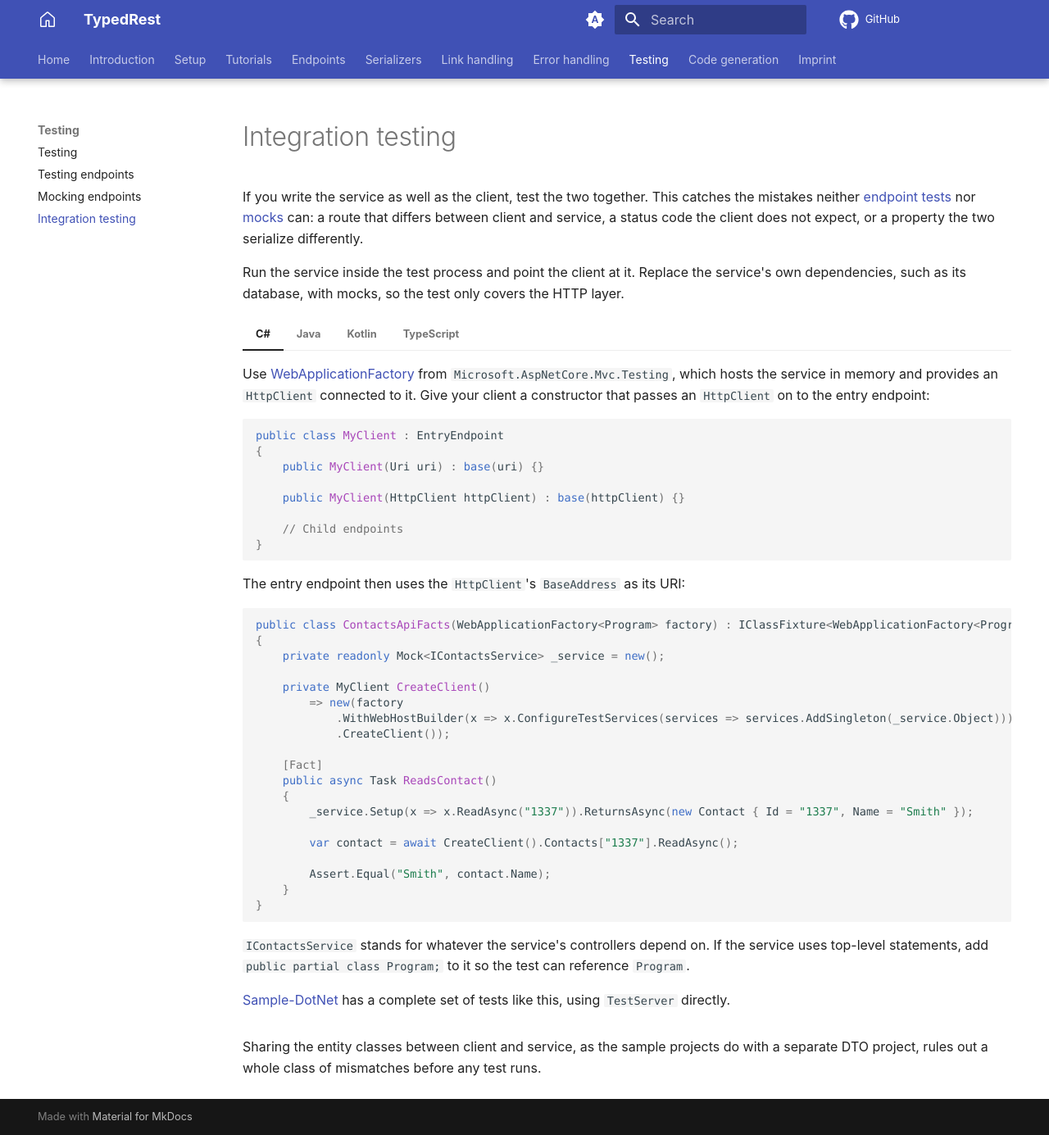
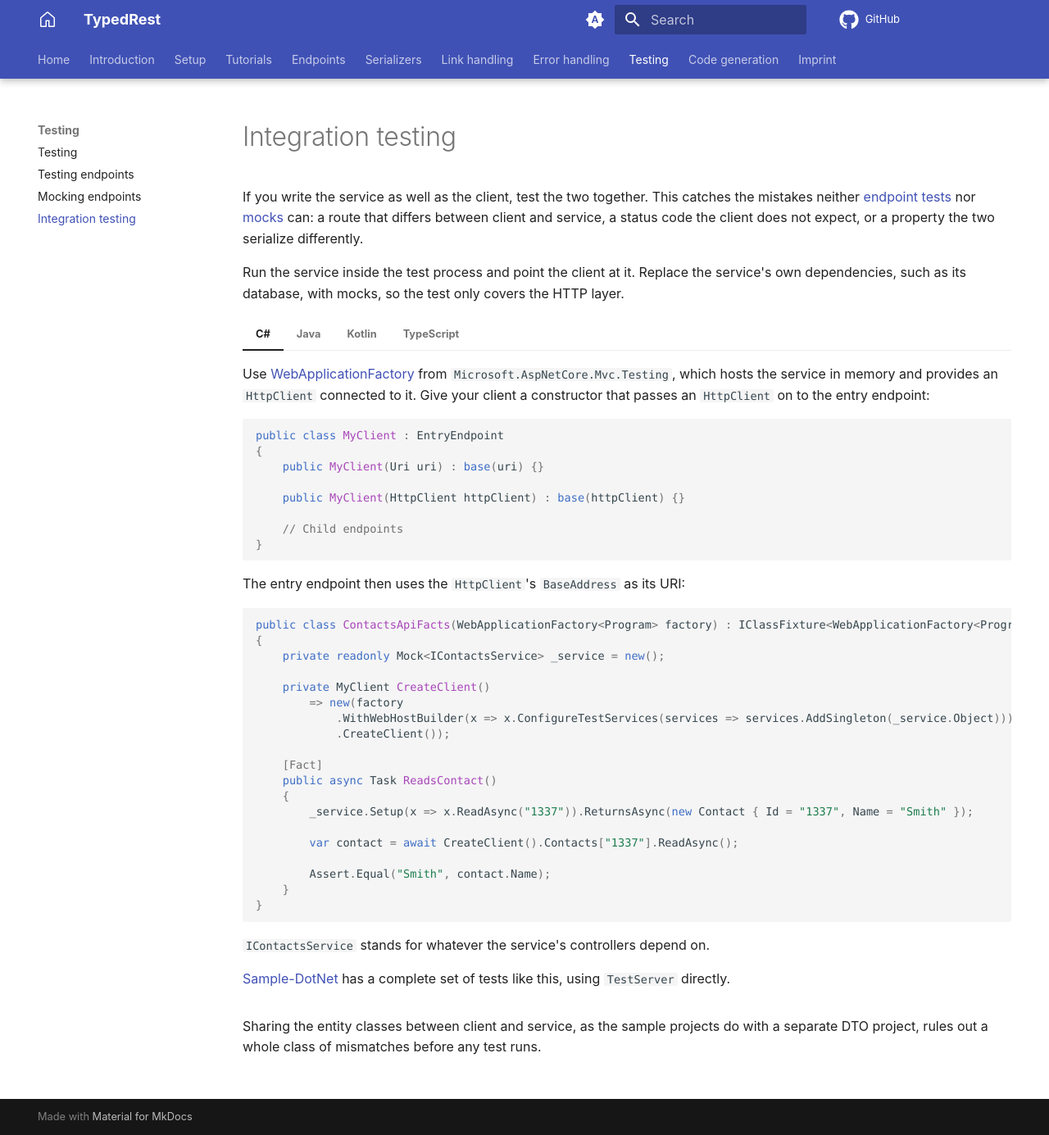
Before and after one commit to TypedRest/docs, an MkDocs documentation site: the page built from docs/testing/integration.md, in a window 1280 px wide and 1385 px high. Shown: the whole window at 82% size. Built offline with MkDocs 1.6.1 and Material for MkDocs 9.7.7, drawn with Linux system fonts in a browser that asks for light colours; comment, search, counter and statistics services are not loaded.

Commit message:
Clarify IContactsService usage in integration tests

````diff
--- a/docs/testing/integration.md
+++ b/docs/testing/integration.md
@@ -43,7 +43,7 @@ Run the service inside the test process and point the client at it. Replace the
     }
     ```
 
-    `IContactsService` stands for whatever the service's controllers depend on. If the service uses top-level statements, add `public partial class Program;` to it so the test can reference `Program`.
+    `IContactsService` stands for whatever the service's controllers depend on.
 
     [Sample-DotNet](https://github.com/TypedRest/Sample-DotNet) has a complete set of tests like this, using `TestServer` directly.
 
````
